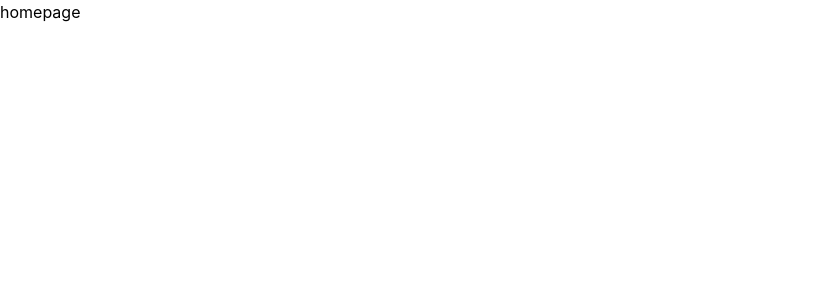
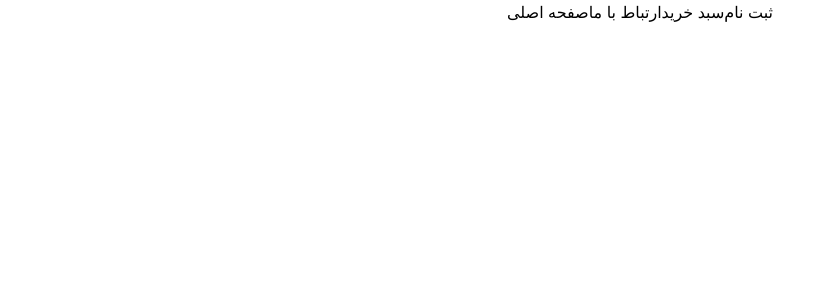
Before and after one commit to mahdiyehhaj497-oss/MoonGold-Gallery, a React (Vite) app: page / in a window 1280 px wide. Shown: the top 300 px of the page, without its empty margins (0-834 px from the left). Built offline with nearby package versions, Linux system fonts and the light colour scheme.

Commit message:
build header

```diff
--- a/src/component/shared/Navbar.jsx
+++ b/src/component/shared/Navbar.jsx
@@ -1,7 +1,16 @@
+
+
 export default function Navbar() {
     return (
-        <>
-        <div>navbar</div>
-        </>
-    )
+      <>
+        <div className="flex justify-center items-center ">
+          <span>
+            صفحه اصلی
+          </span>
+          <span>ارتباط با ما </span>
+          <span>سبد خرید</span>
+          <span>ثبت نام</span>
+        </div>
+      </>
+    );
 }
--- a/src/pages/HomePage.jsx
+++ b/src/pages/HomePage.jsx
@@ -1,7 +1,9 @@
+import Navbar from "../component/shared/Navbar";
+
 export default function HomePage() {
     return (
         <>
-        <div>homepage</div>
+        <Navbar/>
         </>
     )
 }
```
